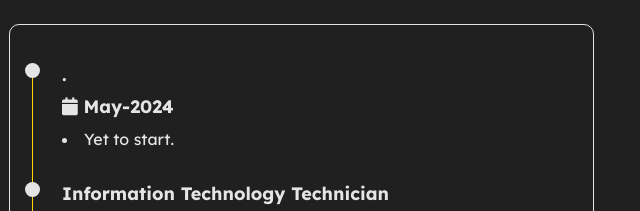
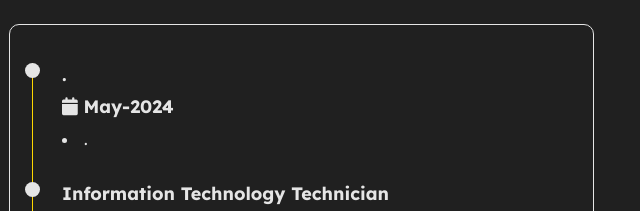
Before and after one commit to raineion/raineion.github.io, a plain HTML site: page index.html in a window 1280 px wide. Shown: the part 1040-1251 px from the top of the page, 631-1271 px from the left. Drawn offline with nearby package versions, Linux system fonts and the light colour scheme.

Commit message:
Update index.html

```diff
--- a/index.html
+++ b/index.html
@@ -155,7 +155,7 @@
                                     <h4 class="timeline-title">
                                         <i class="fa fa-calendar"></i> May-2024
                                     </h4>
-                                    <li class="timeline-text"> Yet to start.
+                                    <li class="timeline-text"> .
                                     </li>
                                 </div>
                                 <!-- Timeline-item -->
```
